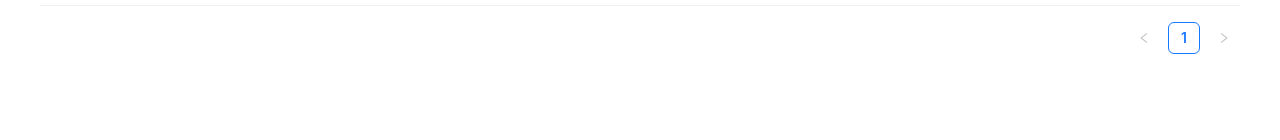
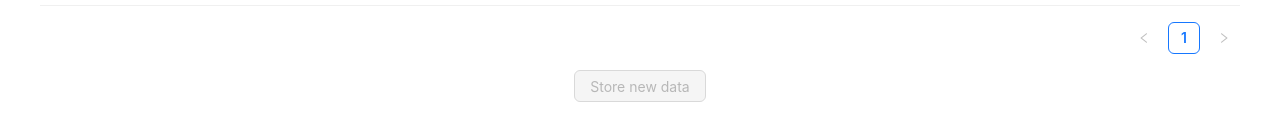
Before and after one commit to jjaavvii0/todo-front, a React (Vite) app: page / in a window 1280 px wide. Shown: the part 398-538 px from the top of the page. Built offline with nearby package versions, Linux system fonts and the light colour scheme.

Commit message:
include button to store new data

```diff
--- a/src/components/TodoTable.tsx
+++ b/src/components/TodoTable.tsx
@@ -1,4 +1,4 @@
-import { useState } from "react";
+import { useEffect, useRef, useState } from "react";
 import { Alert, Button, Input, Space, Table } from "antd";
 import type { TableProps } from "antd";
 import { DeleteOutlined } from "@ant-design/icons";
@@ -11,15 +11,43 @@ interface DataType {
 }
 interface EditingState {
     row: number | null;
-    column: string; // TODO: Hacer un ENUM
+    column: string; // TODO: Do with ENUM
     data: Partial<DataType>;
 }
 export function TodoTable() {
+    const [data, setData] = useState<DataType[]>([
+        {
+            id: 1,
+            name: "Do the technical test",
+            description: "Area55",
+            status: false,
+        },
+        {
+            id: 2,
+            name: "Do the laundry",
+            description: "All the T-shirts",
+            status: false,
+        },
+        {
+            id: 3,
+            name: "Clean the living room",
+            status: false,
+        },
+    ]);
     const [editing, setEditing] = useState<EditingState>({
         row: null,
         column: "",
         data: {},
     });
+    const [dataToStore, setDataToStore] = useState(false);
+    const dataReference = useRef<DataType[]>(data);
+
+    const isEqual = (obj1: object, obj2: object): boolean => {
+        return JSON.stringify(obj1) === JSON.stringify(obj2);
+    };
+    useEffect(() => {
+        setDataToStore(isEqual(dataReference.current, data));
+    }, [data]);
 
     const columns: TableProps<DataType>["columns"] = [
         {
@@ -31,9 +59,6 @@ export function TodoTable() {
             title: "Name",
             dataIndex: "name",
             key: "name",
-            //RENDER:
-            //Primer parámetro representa el valor de la celda para esa columna particular
-            //Segundo parámetro es el objeto que representa toda la fila
             render: (value, record): any =>
                 editing.row !== null &&
                 record.id === editing.row &&
@@ -57,7 +82,11 @@ export function TodoTable() {
                         onBlur={() => handleSaveNewData(record.id)}
                     ></Input>
                 ) : (
-                    <span onDoubleClick={() => handleEditingCell(record.id, "name")}>
+                    <span
+                        onDoubleClick={() =>
+                            handleEditingCell(record.id, "name")
+                        }
+                    >
                         {value}
                     </span>
                 ),
@@ -104,19 +133,11 @@ export function TodoTable() {
             title: "Status",
             key: "status",
             dataIndex: "status",
-            render: (value, record) =>
-                value ? (
+            render: (value, record) => (
                 <Alert
                     className="custom-alert"
-                        message="DONE"
-                        type="success"
-                        onClick={() => toggleStatus(record.id)}
-                    />
-                ) : (
-                    <Alert
-                        className="custom-alert"
-                        message="PENDING"
-                        type="error"
+                    message={value ? "DONE" : "PENDING"}
+                    type={value ? "success" : "error"}
                     onClick={() => toggleStatus(record.id)}
                 />
             ),
@@ -136,26 +157,6 @@ export function TodoTable() {
         },
     ];
 
-    const [data, setData] = useState<DataType[]>([
-        {
-            id: 1,
-            name: "Do the technical test",
-            description: "Area55",
-            status: false,
-        },
-        {
-            id: 2,
-            name: "Do the laundry",
-            description: "All the T-shirts",
-            status: false,
-        },
-        {
-            id: 3,
-            name: "Clean the living room",
-            status: false,
-        },
-    ]);
-
     const toggleStatus = (id: number) => {
         setData((prevData) =>
             prevData.map((item) =>
@@ -165,7 +166,7 @@ export function TodoTable() {
     };
 
     const handleEditingCell = (id: number, column: string) => {
-        setEditing({...editing, column:column, row:id});
+        setEditing({ ...editing, column: column, row: id });
     };
 
     const handleSaveNewData = (id: number) => {
@@ -181,10 +182,25 @@ export function TodoTable() {
         });
     };
 
+    const handleDataToStore = () => {
+        setDataToStore(!dataToStore)
+        console.log("Sending to server"); //TODO: REQUEST
+        dataReference.current = data
+    }
+
     return (
+        <>
             <Table<DataType>
                 columns={columns}
                 dataSource={data}
             />
+            <Button
+                type="primary"
+                disabled={dataToStore}
+                onClick={handleDataToStore}
+            >
+                Store new data
+            </Button>
+        </>
     );
 }
```
Lines whose indentation alone changed are shown as unchanged.
